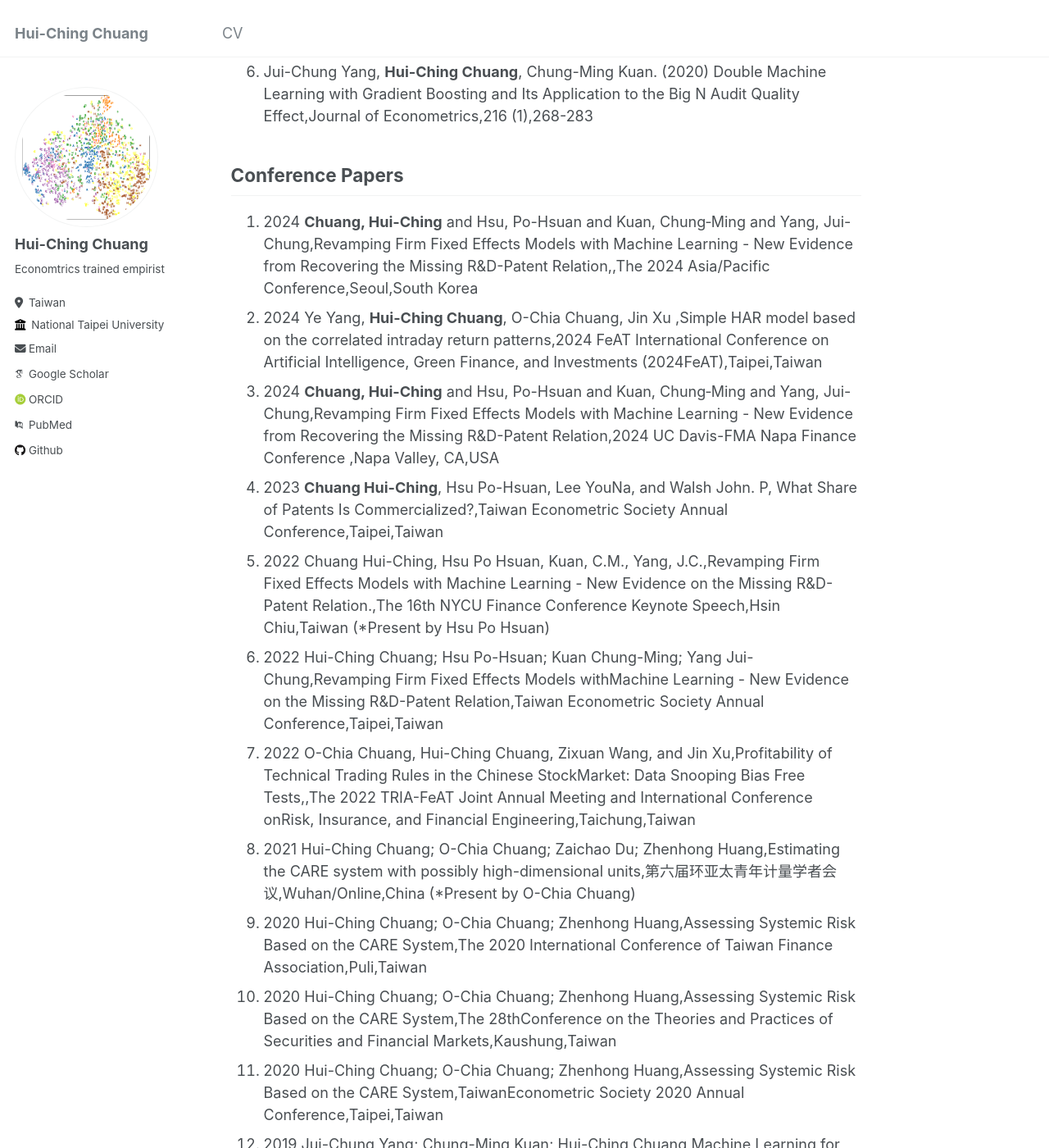
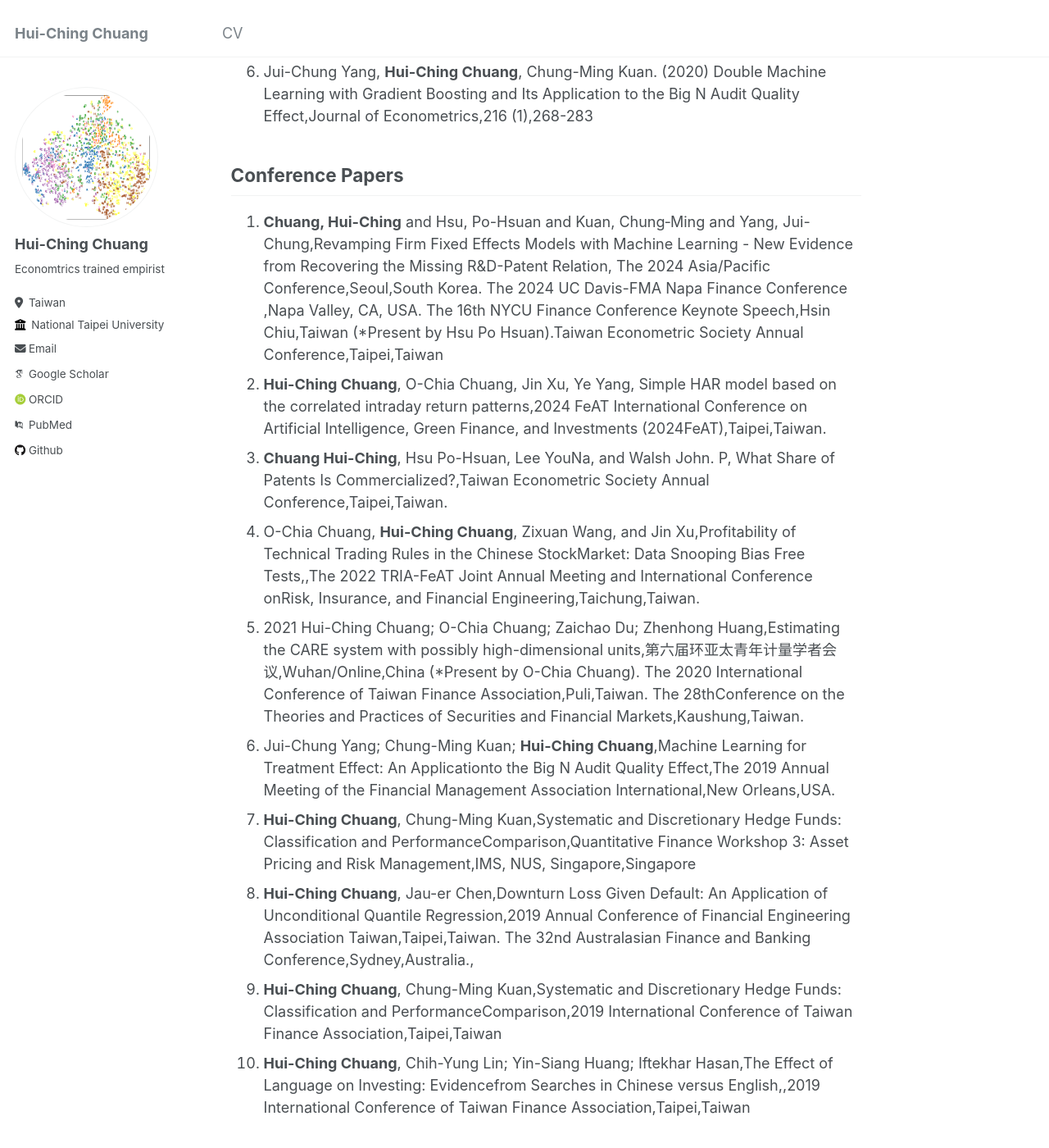
Before and after one commit to hcchuang/hcchuang.github.io, a Jekyll site: the page built from _pages/about.md, in a window 1280 px wide and 1400 px high, scrolled down 752 px. Shown: the whole window at 82% size. Built offline with Jekyll 4.4.1, drawn with Linux system fonts in a browser that asks for light colours; some web fonts are replaced; some of the changed text lies outside the part shown.

Commit message:
Update about.md

```diff
--- a/_pages/about.md
+++ b/_pages/about.md
@@ -25,20 +25,14 @@ Publications
 
 Conference Papers
 ------
-1. 2024	**Chuang, Hui-Ching** and Hsu, Po-Hsuan and Kuan, Chung‐Ming and Yang, Jui-Chung,Revamping Firm Fixed Effects Models with Machine Learning - New Evidence from Recovering the Missing R&D-Patent Relation,,The 2024 Asia/Pacific Conference,Seoul,South Korea
-1. 2024	Ye Yang, **Hui-Ching Chuang**, O-Chia Chuang, Jin Xu ,Simple HAR model based on the correlated intraday return patterns,2024 FeAT International Conference on Artificial Intelligence, Green Finance, and Investments (2024FeAT),Taipei,Taiwan
-1. 2024	**Chuang, Hui-Ching** and Hsu, Po-Hsuan and Kuan, Chung‐Ming and Yang, Jui-Chung,Revamping Firm Fixed Effects Models with Machine Learning - New Evidence from Recovering the Missing R&D-Patent Relation,2024 UC Davis-FMA Napa Finance Conference ,Napa Valley, CA,USA
-1. 2023	**Chuang Hui-Ching**, Hsu Po-Hsuan, Lee YouNa, and Walsh John. P, What Share of Patents Is Commercialized?,Taiwan Econometric Society Annual Conference,Taipei,Taiwan
-1. 2022	Chuang Hui-Ching, Hsu Po Hsuan, Kuan, C.M., Yang, J.C.,Revamping Firm Fixed Effects Models with Machine Learning - New Evidence on the Missing R&D-Patent Relation.,The 16th NYCU Finance Conference Keynote Speech,Hsin Chiu,Taiwan (*Present by Hsu Po Hsuan)
-1. 2022	Hui-Ching Chuang; Hsu Po-Hsuan; Kuan Chung-Ming; Yang Jui-Chung,Revamping Firm Fixed Effects Models withMachine Learning - New Evidence on the Missing R&D-Patent Relation,Taiwan Econometric Society Annual Conference,Taipei,Taiwan
-1. 2022	O-Chia Chuang, Hui-Ching Chuang, Zixuan Wang, and Jin Xu,Profitability of Technical Trading Rules in the Chinese StockMarket: Data Snooping Bias Free Tests,,The 2022 TRIA-FeAT Joint Annual Meeting and International Conference onRisk, Insurance, and Financial Engineering,Taichung,Taiwan
-1. 2021	Hui-Ching Chuang; O-Chia Chuang; Zaichao Du; Zhenhong Huang,Estimating the CARE system with possibly high-dimensional units,第六届环亚太青年计量学者会议,Wuhan/Online,China (*Present by O-Chia Chuang)
-1. 2020	Hui-Ching Chuang; O-Chia Chuang; Zhenhong Huang,Assessing Systemic Risk Based on the CARE System,The 2020 International Conference of Taiwan Finance Association,Puli,Taiwan
-1. 2020	Hui-Ching Chuang; O-Chia Chuang; Zhenhong Huang,Assessing Systemic Risk Based on the CARE System,The 28thConference on the Theories and Practices of Securities and Financial Markets,Kaushung,Taiwan
-1. 2020	Hui-Ching Chuang; O-Chia Chuang; Zhenhong Huang,Assessing Systemic Risk Based on the CARE System,TaiwanEconometric Society 2020 Annual Conference,Taipei,Taiwan
-1. 2019	Jui-Chung Yang; Chung-Ming Kuan; Hui-Ching Chuang,Machine Learning for Treatment Effect: An Applicationto the Big N Audit Quality Effect,The 2019 Annual Meeting of the Financial Management Association International,New Orleans,USA
-1. 2019	Hui-Ching Chuang; Chung-Ming Kuan,Systematic and Discretionary Hedge Funds: Classification and PerformanceComparison,Quantitative Finance Workshop 3: Asset Pricing and Risk Management,IMS, NUS, Singapore,Singapore
-1. 2019	Hui-Ching Chuang; Jau-er Chen,Downturn Loss Given Default: An Application of Unconditional Quantile Regression,2019 Annual Conference of Financial Engineering Association Taiwan,Taipei,Taiwan
-1. 2019	Hui-Ching Chuang; Chung-Ming Kuan,Systematic and Discretionary Hedge Funds: Classification and PerformanceComparison,2019 International Conference of Taiwan Finance Association,Taipei,Taiwan
-1. 2019	Hui-Ching Chuang; Jauer Chen,Industry distress and default recovery rates: the unconditional quantile regressionapproach,The 32nd Australasian Finance and Banking Conference,Sydney,Australia.,
-1. 2019	Hui-Ching Chuang; Chih-Yung Lin; Yin-Siang Huang; Iftekhar Hasan,The Effect of Language on Investing: Evidencefrom Searches in Chinese versus English,,2019 International Conference of Taiwan Finance Association,Taipei,Taiwan
+1. **Chuang, Hui-Ching** and Hsu, Po-Hsuan and Kuan, Chung‐Ming and Yang, Jui-Chung,Revamping Firm Fixed Effects Models with Machine Learning - New Evidence from Recovering the Missing R&D-Patent Relation,
+   The 2024 Asia/Pacific Conference,Seoul,South Korea. The 2024 UC Davis-FMA Napa Finance Conference ,Napa Valley, CA, USA. The 16th NYCU Finance Conference Keynote Speech,Hsin Chiu,Taiwan (*Present by Hsu Po Hsuan).Taiwan Econometric Society Annual Conference,Taipei,Taiwan
+1. **Hui-Ching Chuang**, O-Chia Chuang, Jin Xu, Ye Yang, Simple HAR model based on the correlated intraday return patterns,2024 FeAT International Conference on Artificial Intelligence, Green Finance, and Investments (2024FeAT),Taipei,Taiwan.
+1. **Chuang Hui-Ching**, Hsu Po-Hsuan, Lee YouNa, and Walsh John. P, What Share of Patents Is Commercialized?,Taiwan Econometric Society Annual Conference,Taipei,Taiwan.
+1. O-Chia Chuang, **Hui-Ching Chuang**, Zixuan Wang, and Jin Xu,Profitability of Technical Trading Rules in the Chinese StockMarket: Data Snooping Bias Free Tests,,The 2022 TRIA-FeAT Joint Annual Meeting and International Conference onRisk, Insurance, and Financial Engineering,Taichung,Taiwan.
+1. 2021	Hui-Ching Chuang; O-Chia Chuang; Zaichao Du; Zhenhong Huang,Estimating the CARE system with possibly high-dimensional units,第六届环亚太青年计量学者会议,Wuhan/Online,China (*Present by O-Chia Chuang). The 2020 International Conference of Taiwan Finance Association,Puli,Taiwan. The 28thConference on the Theories and Practices of Securities and Financial Markets,Kaushung,Taiwan.
+1. Jui-Chung Yang; Chung-Ming Kuan; **Hui-Ching Chuang**,Machine Learning for Treatment Effect: An Applicationto the Big N Audit Quality Effect,The 2019 Annual Meeting of the Financial Management Association International,New Orleans,USA.
+1. **Hui-Ching Chuang**, Chung-Ming Kuan,Systematic and Discretionary Hedge Funds: Classification and PerformanceComparison,Quantitative Finance Workshop 3: Asset Pricing and Risk Management,IMS, NUS, Singapore,Singapore
+1. **Hui-Ching Chuang**, Jau-er Chen,Downturn Loss Given Default: An Application of Unconditional Quantile Regression,2019 Annual Conference of Financial Engineering Association Taiwan,Taipei,Taiwan. The 32nd Australasian Finance and Banking Conference,Sydney,Australia.,
+1. **Hui-Ching Chuang**, Chung-Ming Kuan,Systematic and Discretionary Hedge Funds: Classification and PerformanceComparison,2019 International Conference of Taiwan Finance Association,Taipei,Taiwan
+1. **Hui-Ching Chuang**, Chih-Yung Lin; Yin-Siang Huang; Iftekhar Hasan,The Effect of Language on Investing: Evidencefrom Searches in Chinese versus English,,2019 International Conference of Taiwan Finance Association,Taipei,Taiwan
```
